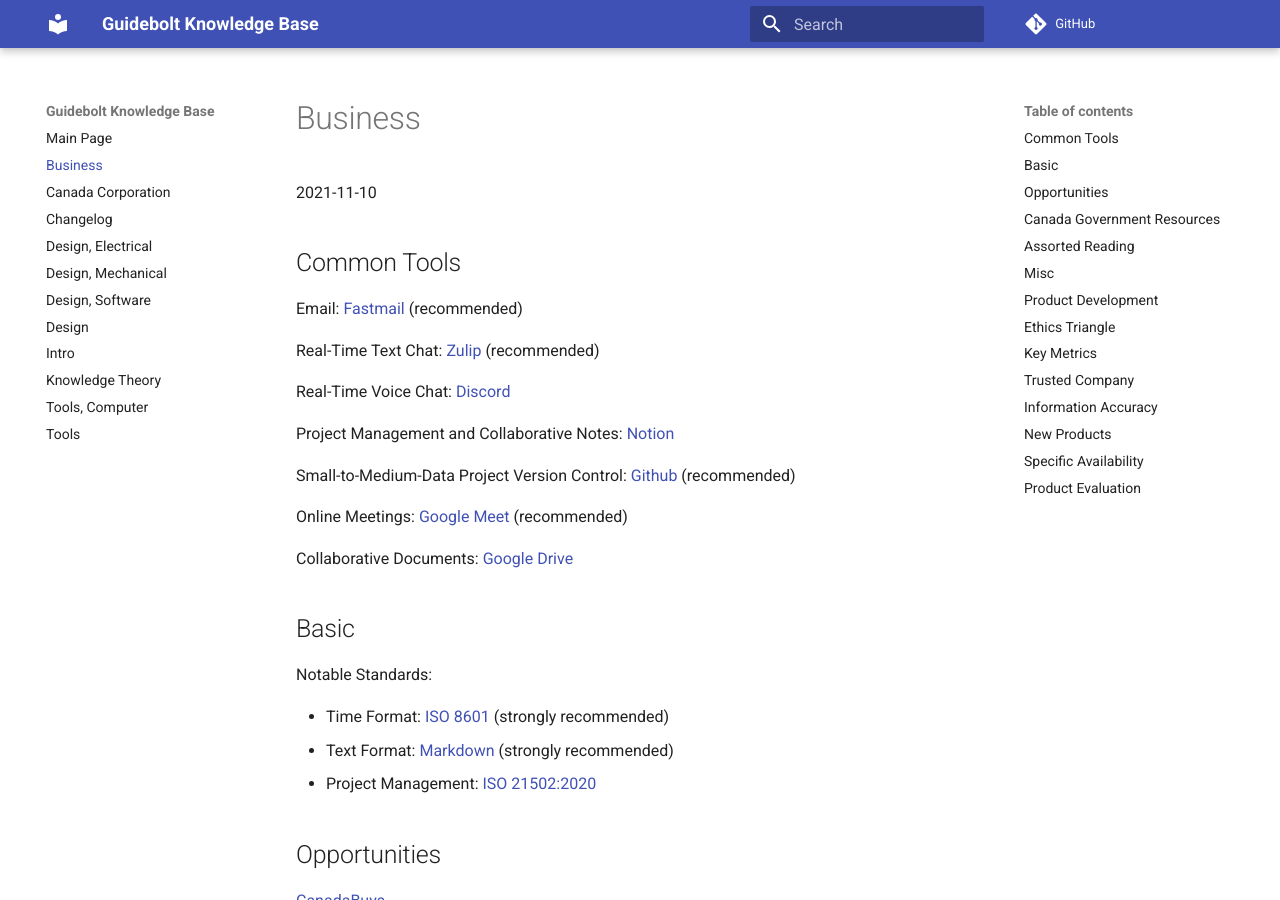
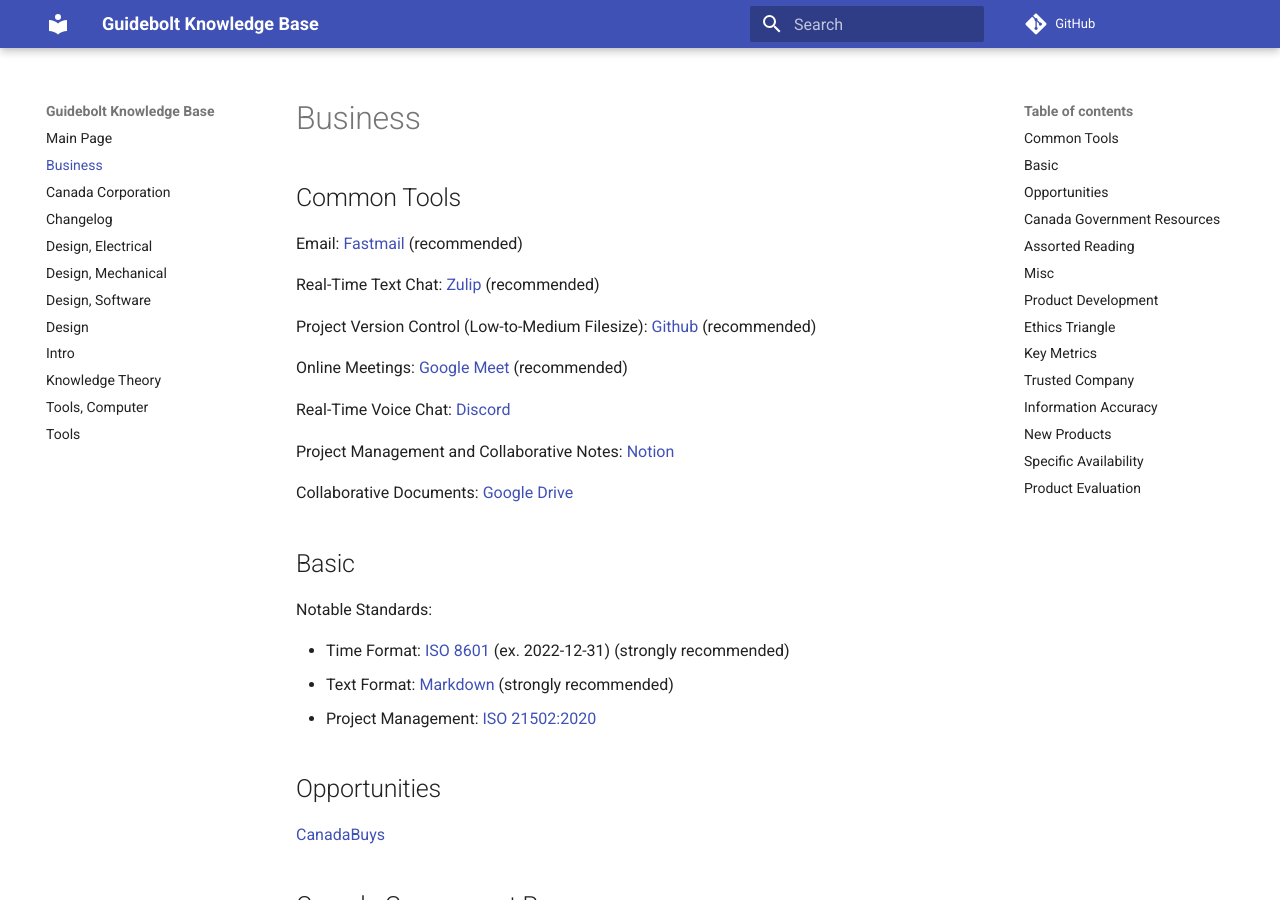
Before and after one commit to Guidebolt/knowledge, an MkDocs documentation site: the page built from docs/business.md, in a window 1280 px wide and 900 px high. Built offline with MkDocs 1.6.1 and Material for MkDocs 9.7.7, drawn with Linux system fonts in a browser that asks for light colours; comment, search, counter and statistics services are not loaded.

```diff
--- a/docs/business.md
+++ b/docs/business.md
@@ -1,6 +1,4 @@
 # Business
-
-2021-11-10
 
 ## Common Tools
 
@@ -8,13 +6,13 @@ Email: [Fastmail](https://www.fastmail.com/) (recommended)
 
 Real-Time Text Chat: [Zulip](https://zulip.com/) (recommended)
 
+Project Version Control (Low-to-Medium Filesize): [Github](https://github.com/) (recommended)
+
+Online Meetings: [Google Meet](https://meet.google.com/) (recommended)
+
 Real-Time Voice Chat: [Discord](https://discord.com/)
 
 Project Management and Collaborative Notes: [Notion](https://www.notion.so)
-
-Small-to-Medium-Data Project Version Control: [Github](https://github.com/) (recommended)
-
-Online Meetings: [Google Meet](https://meet.google.com/) (recommended)
 
 Collaborative Documents: [Google Drive](https://drive.google.com)
 
@@ -22,7 +20,7 @@ Collaborative Documents: [Google Drive](https://drive.google.com)
 
 Notable Standards:
 
-* Time Format: [ISO 8601](https://www.iso.org/iso-8601-date-and-time-format.html) (strongly recommended)
+* Time Format: [ISO 8601](https://www.iso.org/iso-8601-date-and-time-format.html) (ex. 2022-12-31) (strongly recommended)
 * Text Format: [Markdown](https://commonmark.org/) (strongly recommended)
 * Project Management: [ISO 21502:2020](https://www.iso.org/standard/74947.html)
 
```
Also changed, not shown: README.md (+44 -7 lines), docs/design-elec.md (+0 -2 lines).
